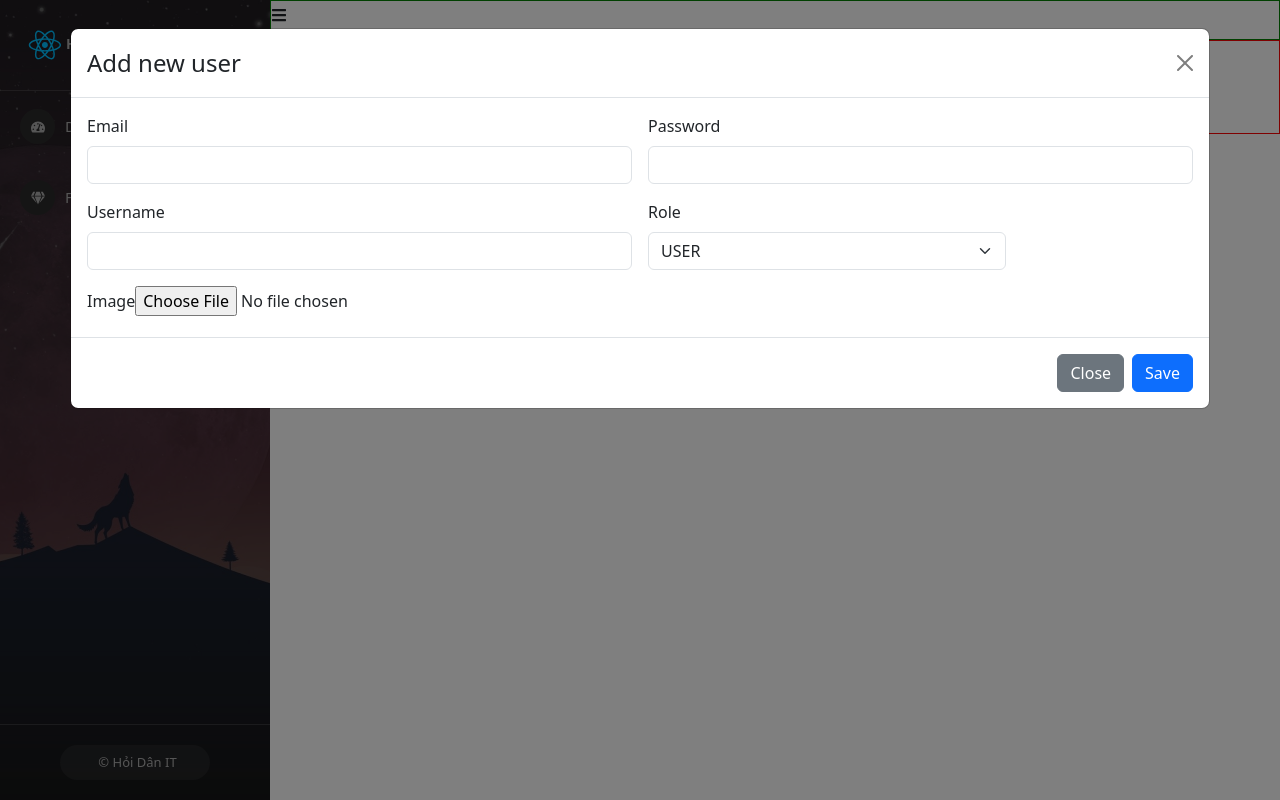
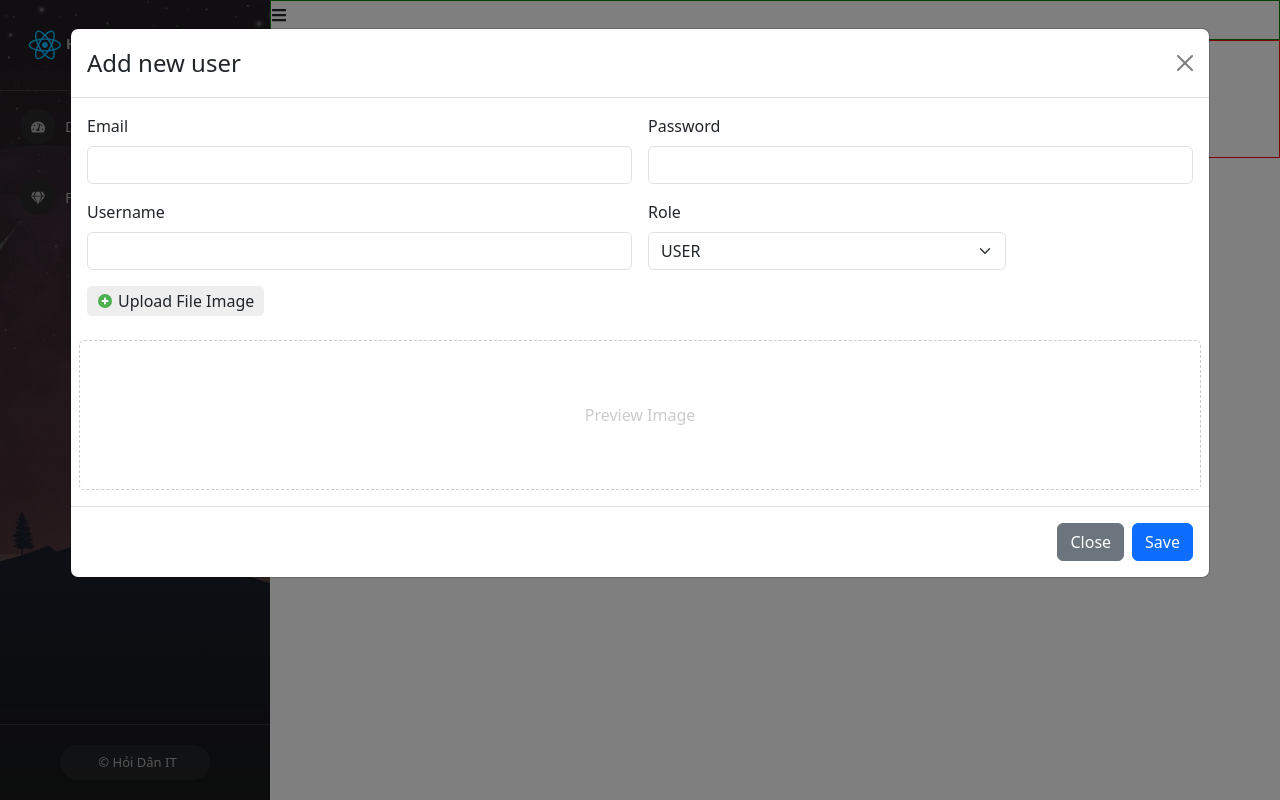
Before and after one commit to vanthoi08/test-demo-react, a React (Create React App) app: page /admins/manage-users in a window 1280 px wide. Both pictures are taken after a click on the button "Launch demo modal". Built offline with nearby package versions, Linux system fonts and the light colour scheme.

Commit message:
video 57

```diff
--- a/src/components/Admin/Admin.js
+++ b/src/components/Admin/Admin.js
@@ -1,6 +1,7 @@
 import SideBar from "./SideBar";
 import './Admin.scss';
 import { FaBars } from 'react-icons/fa';
+import { FcPlus } from "react-icons/fc";
 import { useState } from "react";
 import { Outlet } from "react-router-dom";
 const Admin = (props) => {
--- a/src/components/Admin/Content/ManageUser.js
+++ b/src/components/Admin/Content/ManageUser.js
@@ -1,9 +1,5 @@
 import ModalCreateUser from "./ModalCreateUses";
-
-
-
-
-
+import './ManageUser.scss';
 
 const ManageUser = (props) => {
     return (
@@ -17,8 +13,9 @@
                 </div>
                 <div>
                     table users
-                    <ModalCreateUser />
+
                 </div>
+                <ModalCreateUser />
             </div>
         </div>
     )
--- /dev/null
+++ b/src/components/Admin/Content/ManageUser.scss
@@ -0,0 +1,35 @@
+.manage-user-container{
+    .users-content{
+
+    }
+}
+.modal-add-user{
+    .img-preview{
+        display: flex;
+        height: 150px;
+        border: 1px dashed #ccc;
+        border-radius: 5px;
+        justify-content: center;
+        align-items: center;
+        color: #ccc;
+        img{
+            max-width:100%;
+            max-height:100%;
+        }
+    }
+    .label-upload{
+        display: flex;
+        align-items: center;
+        gap: 5px;
+        border: 1px solid red;
+        width: fit-content;
+        padding: 3px 10px;
+        border-radius: 5px;
+        background: #eeeeee;
+        border: none;
+        cursor: pointer;
+        &:hover{
+            background-color: #dcdcdc;
+        }
+    }
+}
--- a/src/components/Admin/Content/ModalCreateUses.js
+++ b/src/components/Admin/Content/ModalCreateUses.js
@@ -1,6 +1,7 @@
 import { useState } from 'react';
 import Button from 'react-bootstrap/Button';
 import Modal from 'react-bootstrap/Modal';
+import { FcPlus } from "react-icons/fc";
 
 const ModalCreateUser = () => {
     const [show, setShow] = useState(false);
@@ -8,6 +9,22 @@
     const handleClose = () => setShow(false);
     const handleShow = () => setShow(true);
 
+    const [email, setEmail] = useState("");
+    const [password, setPassword] = useState("");
+    const [username, setUsername] = useState("");
+    const [role, setRole] = useState("USER");
+    const [image, setImage] = useState("");
+    const [previewImage, setPreviewImage] = useState("");
+
+    const handUploadImage = (event) => {
+        if (event.target && event.target.files && event.target.files[0]) {
+
+            setPreviewImage(URL.createObjectURL(event.target.files[0]));
+            setImage(event.target.files[0]);
+        } else {
+            // setPreviewImage("");
+        }
+    }
     return (
         <>
             <Button variant="primary" onClick={handleShow}>
@@ -19,6 +36,7 @@
                 onHide={handleClose}
                 size="xl"
                 backdrop="static"
+                className='modal-add-user'
             >
                 <Modal.Header closeButton>
                     <Modal.Title>Add new user</Modal.Title>
@@ -27,26 +45,60 @@
                     <form className="row g-3">
                         <div className="col-md-6">
                             <label className="form-label">Email</label>
-                            <input type="email" className="form-control" />
+                            <input
+                                type="email"
+                                className="form-control"
+                                value={email}
+                                onChange={(event) => setEmail(event.target.value)}
+                            />
                         </div>
                         <div className="col-md-6">
                             <label className="form-label">Password</label>
-                            <input type="password" className="form-control" />
+                            <input
+                                type="password"
+                                className="form-control"
+                                value={password}
+                                onChange={(event) => setPassword(event.target.value)}
+                            />
                         </div>
                         <div className="col-md-6">
                             <label className="form-label">Username</label>
-                            <input type="text" className="form-control" />
+                            <input
+                                type="text"
+                                className="form-control"
+                                value={username}
+                                onChange={(event) => setUsername(event.target.value)}
+                            />
                         </div>
                         <div className="col-md-4">
                             <label className="form-label">Role</label>
-                            <select className="form-select">
-                                <option selected value="USER">USER</option>
+                            <select className="form-select"
+                                onChange={(event) => setRole(event.target.value)}
+                                value={role}
+                            >
+                                <option value="USER">USER</option>
                                 <option value="ADMIN">ADMIN</option>
                             </select>
                         </div>
                         <div className='col-md-12'>
-                            <label className="form-label">Image</label>
-                            <input type="file" />
+                            <label className="form-label label-upload" htmlFor='labelUpload'>
+                                <FcPlus />
+                                Upload File Image
+                            </label>
+                            <input
+                                type="file"
+                                id='labelUpload' hidden
+                                onChange={(event) => handUploadImage(event)}
+                            />
+                        </div>
+                        <div className='col-md-12 img-preview'>
+                            {previewImage ?
+                                <img src={previewImage} />
+                                :
+                                <span>Preview Image</span>
+                            }
+
+
                         </div>
                     </form>
 
```
